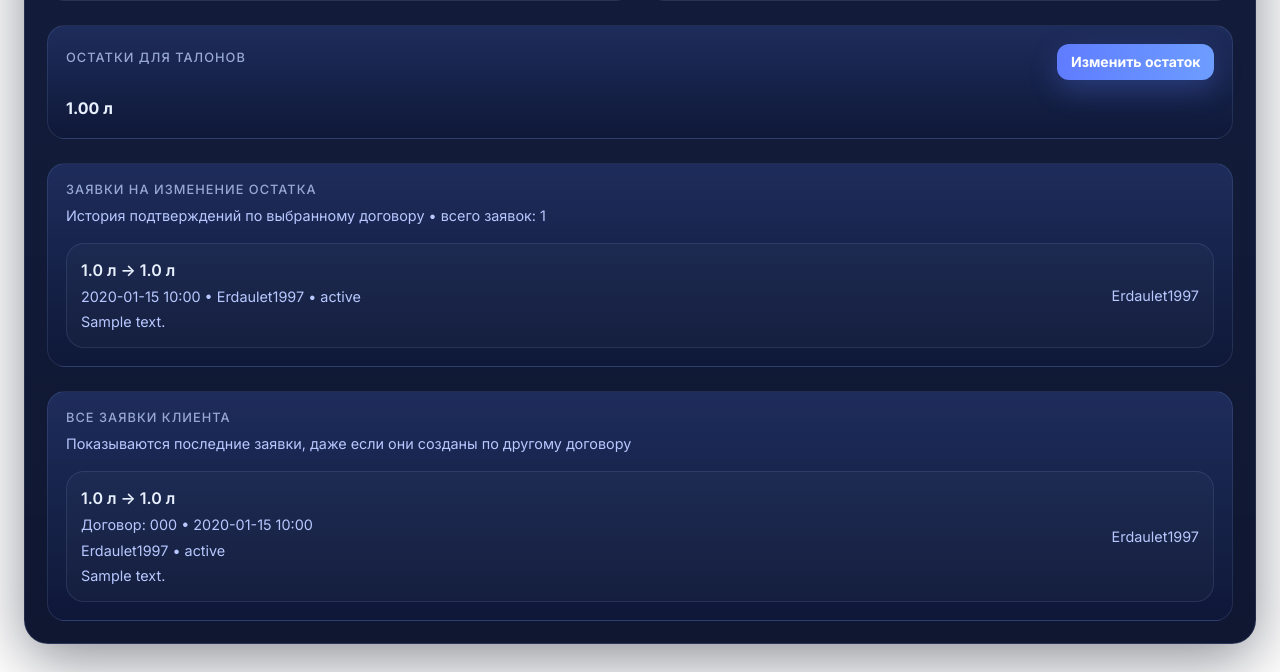
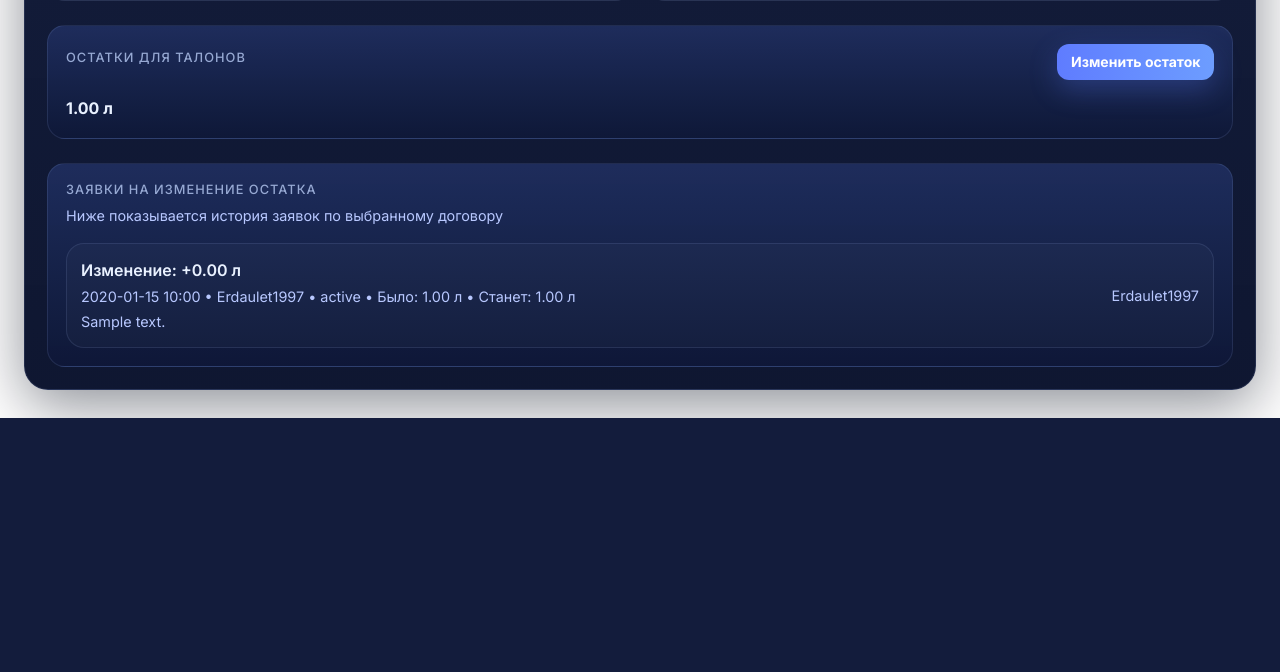
Before and after one commit to saittalon/scanoil-talon, a Flask app: page /clients/1/contracts in a window 1280 px wide. Shown: the part 1843-2515 px from the top of the page. After the commit the page ends 2261 px from the top, so only its background shows below. Run offline with Flask 3, Linux system fonts and the light colour scheme; a user stored in the database is signed in; tables that the repository leaves empty hold one stand-in row (values such as "Sample post").

Commit message:
Add files via upload

```diff
--- a/templates/client_contracts.html
+++ b/templates/client_contracts.html
@@ -155,7 +155,7 @@
         <div class="d-flex align-items-center justify-content-between flex-wrap gap-2 mb-3">
           <div>
             <h6 class="mb-2">Заявки на изменение остатка</h6>
-            <div class="client-meta">История подтверждений по выбранному договору{% if all_balance_requests %} • всего заявок: {{ all_balance_requests|length }}{% endif %}</div>
+            <div class="client-meta">Ниже показывается история заявок по выбранному договору</div>
           </div>
         </div>
         {% if balance_requests %}
@@ -163,8 +163,8 @@
           {% for r in balance_requests %}
             <div class="file-row d-flex justify-content-between align-items-center gap-3">
               <div>
-                <div class="fw-semibold">{{ r.old_liters or 0 }} л → {{ r.requested_liters or 0 }} л</div>
-                <div class="client-meta mt-1">{{ r.created_at.strftime('%Y-%m-%d %H:%M') if r.created_at else '' }} • {{ r.requested_by.username if r.requested_by else '—' }} • {{ r.status }}</div>
+                <div class="fw-semibold">{% set delta = (r.requested_liters or 0) - (r.old_liters or 0) %}{% set delta_sign = "+" if delta >= 0 else "" %}Изменение: {{ delta_sign }}{{ "%.2f"|format(delta) }} л</div>
+                <div class="client-meta mt-1">{{ r.created_at.strftime('%Y-%m-%d %H:%M') if r.created_at else '' }} • {{ r.requested_by.username if r.requested_by else '—' }} • {{ r.status }} • Было: {{ '%.2f'|format(r.old_liters or 0) }} л • Станет: {{ '%.2f'|format(r.requested_liters or 0) }} л</div>
                 {% if r.comment %}<div class="client-meta mt-1">{{ r.comment }}</div>{% endif %}
               </div>
               <div class="d-flex gap-2 flex-wrap">
@@ -184,43 +184,6 @@
           </div>
         {% else %}
           <div class="client-meta">По выбранному договору заявок пока нет.</div>
-        {% endif %}
-      </div>
-
-      <div class="info-card mt-4">
-        <div class="d-flex align-items-center justify-content-between flex-wrap gap-2 mb-3">
-          <div>
-            <h6 class="mb-2">Все заявки клиента</h6>
-            <div class="client-meta">Показываются последние заявки, даже если они созданы по другому договору</div>
-          </div>
-        </div>
-        {% if all_balance_requests %}
-          <div class="side-list">
-          {% for r in all_balance_requests %}
-            <div class="file-row d-flex justify-content-between align-items-center gap-3">
-              <div>
-                <div class="fw-semibold">{{ r.old_liters or 0 }} л → {{ r.requested_liters or 0 }} л</div>
-                <div class="client-meta mt-1">Договор: {{ r.contract.number if r.contract else '—' }} • {{ r.created_at.strftime('%Y-%m-%d %H:%M') if r.created_at else '' }}</div>
-                <div class="client-meta mt-1">{{ r.requested_by.username if r.requested_by else '—' }} • {{ r.status }}</div>
-                {% if r.comment %}<div class="client-meta mt-1">{{ r.comment }}</div>{% endif %}
-              </div>
-              <div class="d-flex gap-2 flex-wrap">
-                {% if r.status == 'pending' and current_role in ["director","zamdirector","deputy_director"] %}
-                  <form method="post" action="{{ url_for('clients.approve_balance_request', request_id=r.id) }}">
-                    <button class="btn btn-outline-success btn-sm" type="submit">Подтвердить</button>
-                  </form>
-                  <form method="post" action="{{ url_for('clients.reject_balance_request', request_id=r.id) }}">
-                    <button class="btn btn-outline-danger btn-sm" type="submit">Отклонить</button>
-                  </form>
-                {% elif r.approved_by %}
-                  <div class="client-meta">{{ r.approved_by.username }}</div>
-                {% endif %}
-              </div>
-            </div>
-          {% endfor %}
-          </div>
-        {% else %}
-          <div class="client-meta">Заявок пока нет.</div>
         {% endif %}
       </div>
 
@@ -259,7 +222,8 @@
                   </div>
                   <div class="col-12">
                     <div class="info-card">
-                      <div class="client-meta mb-2">Быстрые кнопки пополнения</div>
+                      <div class="client-meta mb-2">Текущий остаток: {{ ('%.2f'|format(balance.liters_left)) if balance else '0.00' }} л</div>
+                      {% if current_role in ["director","zamdirector","deputy_director"] %}
                       <div class="liter-badges mb-3">
                         {% for add in [50,100,250,500,1000,5000,10000] %}
                           <button type="button" class="btn btn-outline-secondary btn-sm" onclick="addLiters({{ add }})">+{{ add }} л</button>
@@ -267,14 +231,19 @@
                       </div>
                       <label class="form-label">Новый остаток, л</label>
                       <input class="form-control" id="litersInput" name="liters_left" value="{{ balance.liters_left if balance else 0 }}">
+                      {% else %}
+                      <label class="form-label">Изменить остаток на, л</label>
+                      <input class="form-control" id="litersDeltaInput" name="liters_delta" value="" placeholder="Например: 500 или -100">
+                      <div class="client-meta mt-2">Исполнитель отправляет только заявку. Пока директор или замдиректор не подтвердит её, создать талоны по этому договору нельзя.</div>
+                      {% endif %}
                       <label class="form-label mt-3">Комментарий</label>
-                      <input class="form-control" name="comment" placeholder="Например: исправление номинала / пополнение остатка">
+                      <input class="form-control" name="comment" placeholder="Например: пополнение остатка на 500 л">
                     </div>
                   </div>
                 </div>
               </div>
               <div class="modal-footer">
-                <button class="btn btn-brand">{% if current_role in ["director","zamdirector","deputy_director"] %}Сохранить остаток{% else %}Отправить на подтверждение{% endif %}</button>
+                <button class="btn btn-brand">{% if current_role in ["director","zamdirector","deputy_director"] %}Сохранить остаток{% else %}Отправить заявку{% endif %}</button>
                 <button type="button" class="btn btn-link" data-bs-dismiss="modal">Отменить</button>
               </div>
             </form>
```
Also changed, not shown: templates/tg_scan.html (+21 -2 lines).
